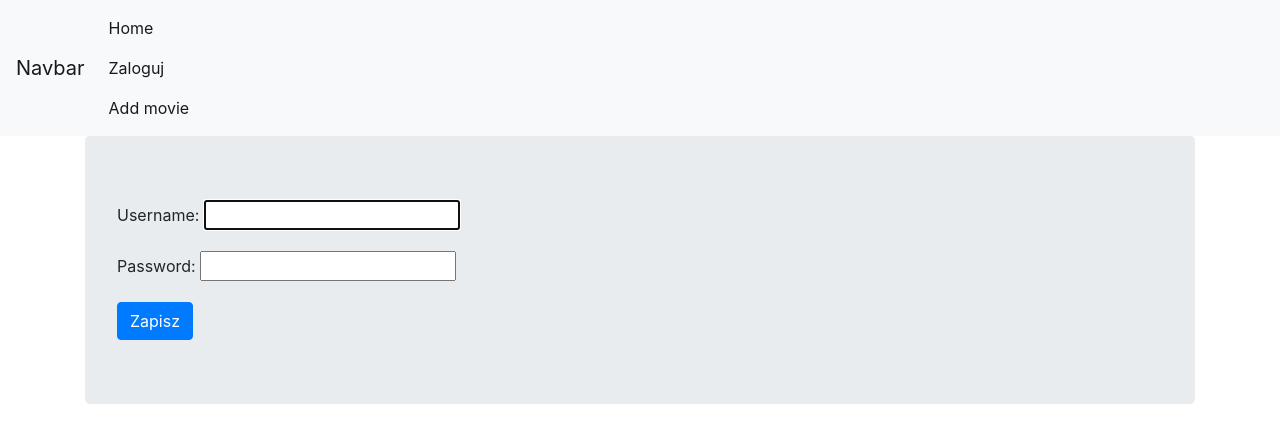
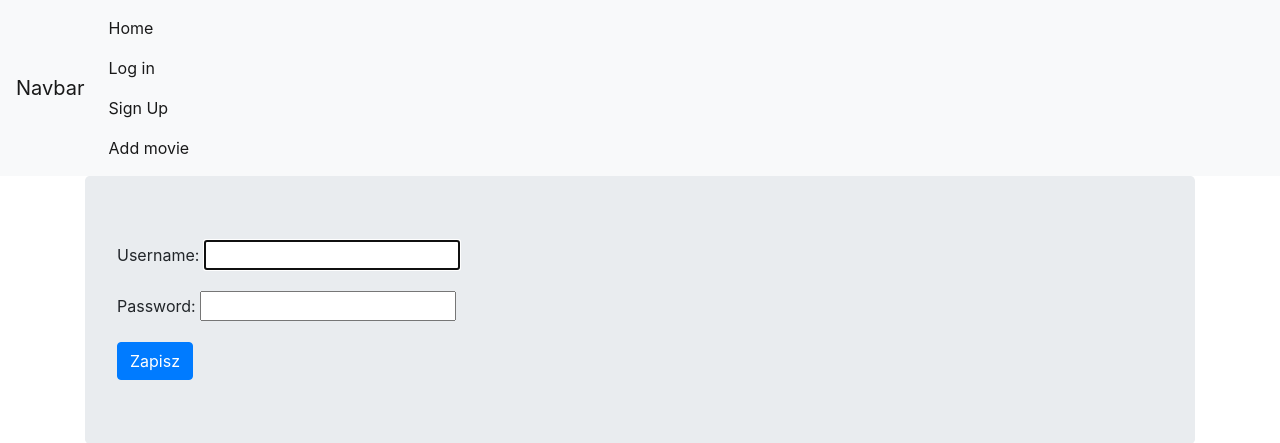
Before and after one commit to matsys2/DjangoProject, a Django app: page /accounts/login/ in a window 1280 px wide. Shown: the top 443 px of the page. Run offline with Django 3.2, Linux system fonts and the light colour scheme.

Commit message:
Registration Finished

```diff
--- a/accounts/views.py
+++ b/accounts/views.py
@@ -1,5 +1,10 @@
 from django.shortcuts import render
 
+from django.views.generic import CreateView
+
+from accounts.forms import (
+    SignUpForm
+)
 # Create your views here.
 
 from django.contrib.auth.views import LoginView, PasswordChangeView
@@ -8,8 +13,15 @@ from django.urls import reverse_lazy
 
 class SubmittableLoginView(LoginView):
     template_name = 'form.html'
+    success_url = reverse_lazy('index')
 
 
 class SubmittablePasswordChangeForm(PasswordChangeView):
     template_name = 'form.html'
     success_url = reverse_lazy('index')
+
+
+class SignUpView(CreateView):
+    form_class = SignUpForm
+    template_name = 'form.html'
+    success_url = reverse_lazy('index')
--- a/hollymovies/urls.py
+++ b/hollymovies/urls.py
@@ -22,7 +22,8 @@ from viewer.models import Genre, Movie
 
 from viewer.views import generate_demo
 
-from accounts.views import SubmittableLoginView, SubmittablePasswordChangeForm
+from accounts.views import SubmittableLoginView, SubmittablePasswordChangeForm,\
+    SignUpView
 
 from django.contrib.auth import views
 
@@ -48,6 +49,8 @@ urlpatterns = [
     path('reset/done', views.PasswordResetCompleteView.as_view(),
          name='password_reset_complete'),
 
+    path('sign-up/', SignUpView.as_view(), name='sign_up'),
+
     path('admin/', admin.site.urls),
     path('', MoviesView.as_view(), name='index'),
     path('demo', generate_demo, name='demo'),
--- a/viewer/templates/base.html
+++ b/viewer/templates/base.html
@@ -29,10 +29,11 @@
                 <li class="nav-item active">
                     <a class="nav-link" href="#">Home <span class="sr-only">(current)</span></a>
                     {% if user.is_authenticated %}
-                        <a class="nav-link" href="{% url 'logout' %}">Wyloguj</a>
-                        <a class="nav-link" href="{% url 'password_change' %}">Zmień hasło</a>
+                        <a class="nav-link" href="{% url 'logout' %}">Log out</a>
+                        <a class="nav-link" href="{% url 'password_change' %}">Change password</a>
                     {% else %}
-                        <a class="nav-link" href="{% url 'login' %}">Zaloguj</a>
+                        <a class="nav-link" href="{% url 'login' %}">Log in</a>
+                        <a class="nav-link" href="{% url 'sign_up' %}">Sign Up</a>
                     {% endif %}
                     <a class="nav-link" href="{% url 'movie_create' %}">Add movie</a>
                 </li>
```
Also changed, not shown: accounts/forms.py (added, +27 -0 lines), accounts/models.py (+13 -1 lines).
